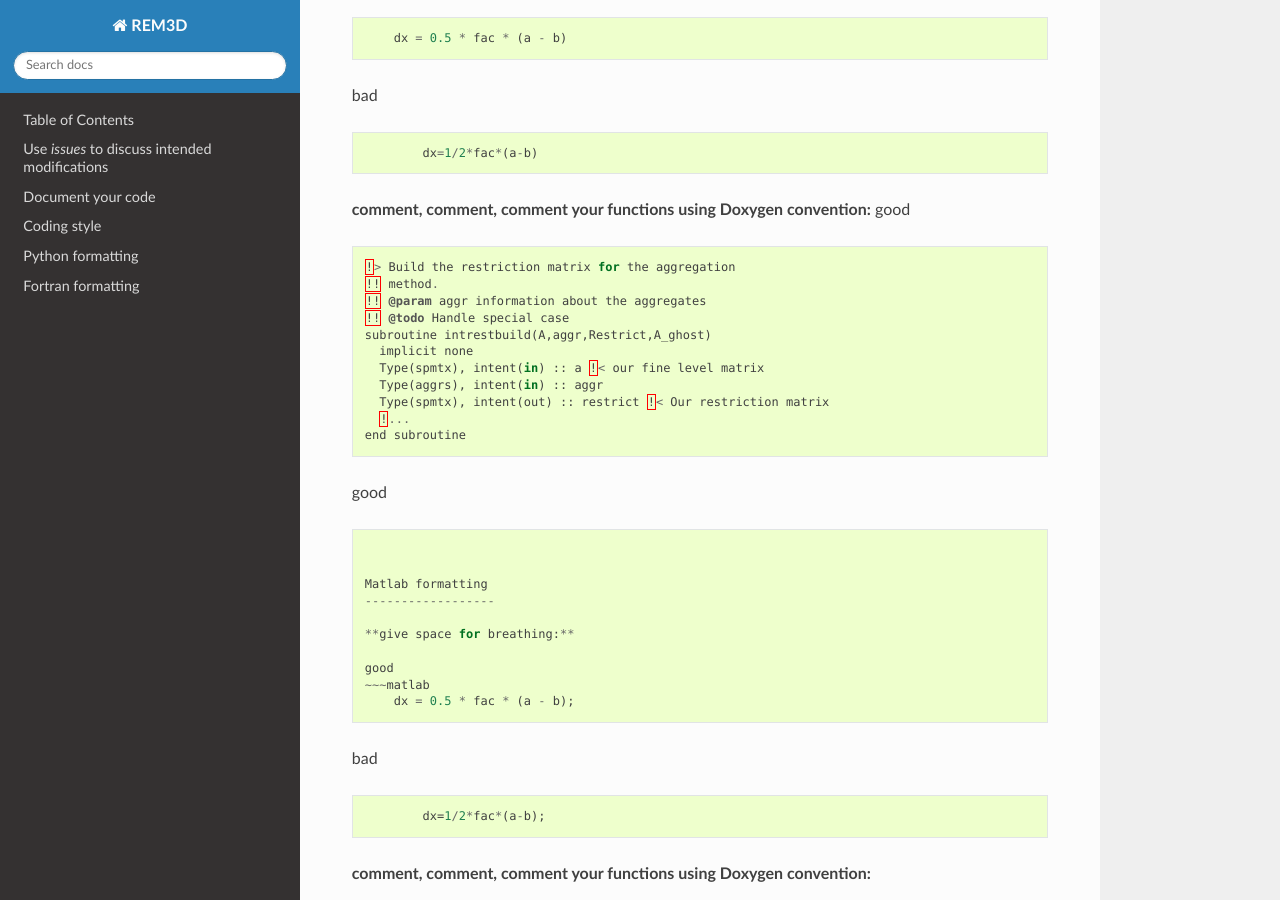
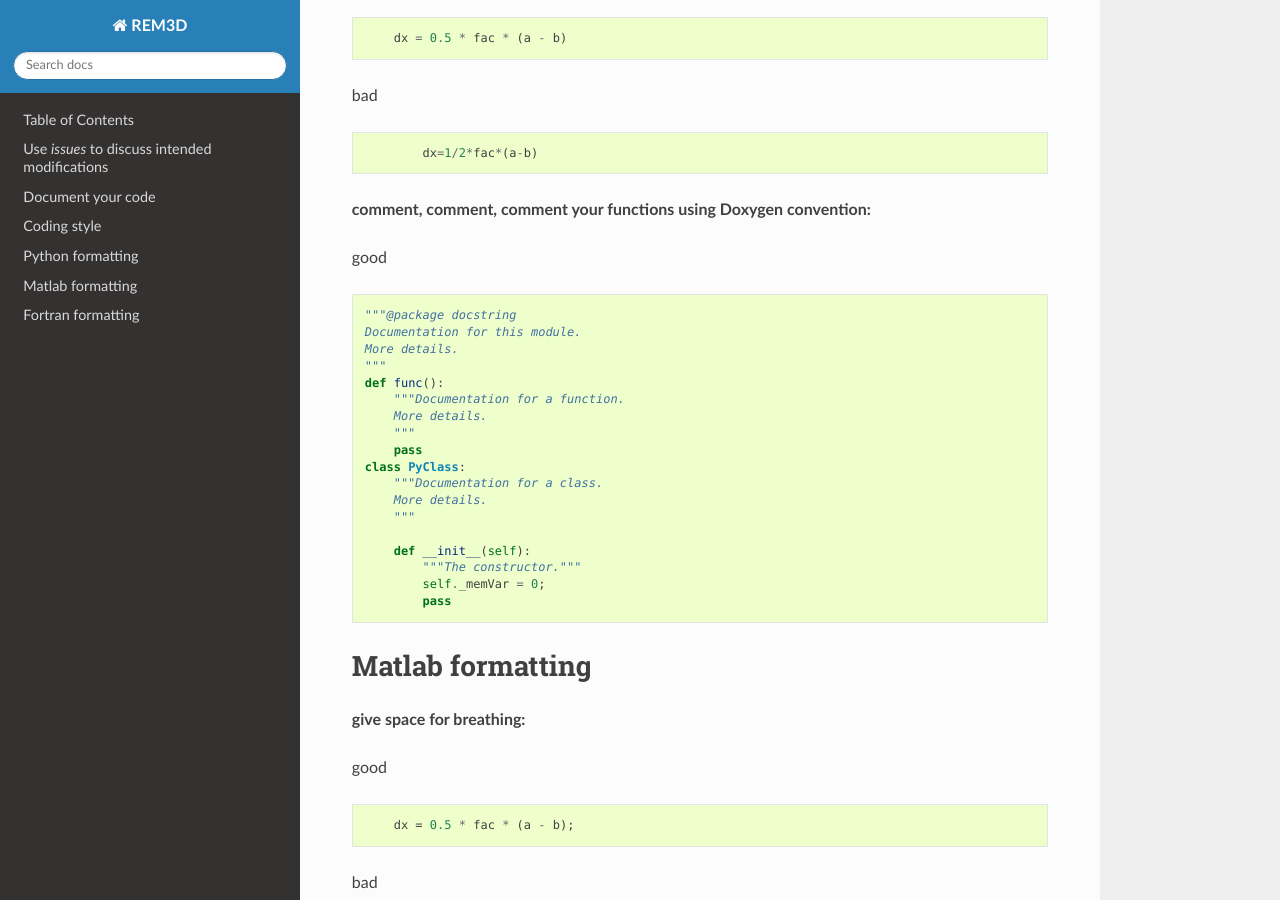
Before and after one commit to globalseismology/avni, a Sphinx documentation site: the page built from docs/best_practices.md, in a window 1280 px wide and 900 px high, scrolled down 1131 px. Built offline with Sphinx 7.4.7 and the Read the Docs theme 2.0.0, drawn with Linux system fonts in a browser that asks for light colours; the version number could not be read and is left out.

Commit message:
minor text changes to .md files

```diff
--- a/docs/best_practices.md
+++ b/docs/best_practices.md
@@ -55,23 +55,28 @@ bad
 ~~~
 
 **comment, comment, comment your functions using Doxygen convention:**
-good
-~~~python
-!> Build the restriction matrix for the aggregation
-!! method.
-!! @param aggr information about the aggregates
-!! @todo Handle special case
-subroutine intrestbuild(A,aggr,Restrict,A_ghost)
-  implicit none
-  Type(spmtx), intent(in) :: a !< our fine level matrix
-  Type(aggrs), intent(in) :: aggr
-  Type(spmtx), intent(out) :: restrict !< Our restriction matrix
-  !...
-end subroutine
-~~~
 
 good
 ~~~python
+"""@package docstring
+Documentation for this module.
+More details.
+"""
+def func():
+    """Documentation for a function.
+    More details.
+    """
+    pass
+class PyClass:
+    """Documentation for a class.
+    More details.
+    """
+
+    def __init__(self):
+        """The constructor."""
+        self._memVar = 0;
+        pass
+~~~
 
 
 Matlab formatting
```
Also changed, not shown: docs/contributing.md (+10 -4 lines).
